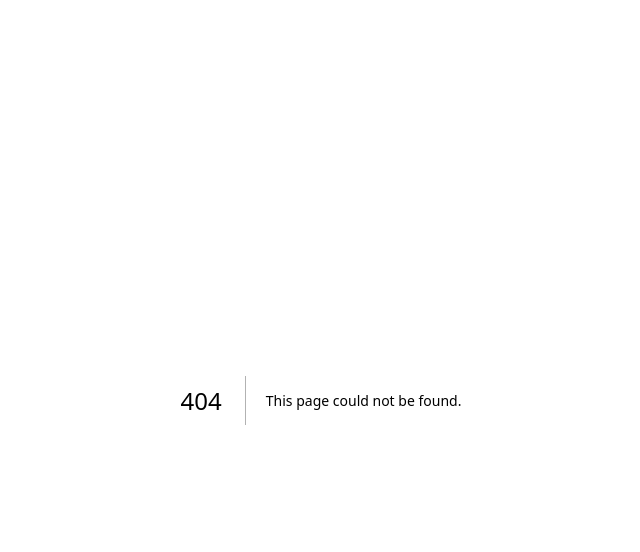
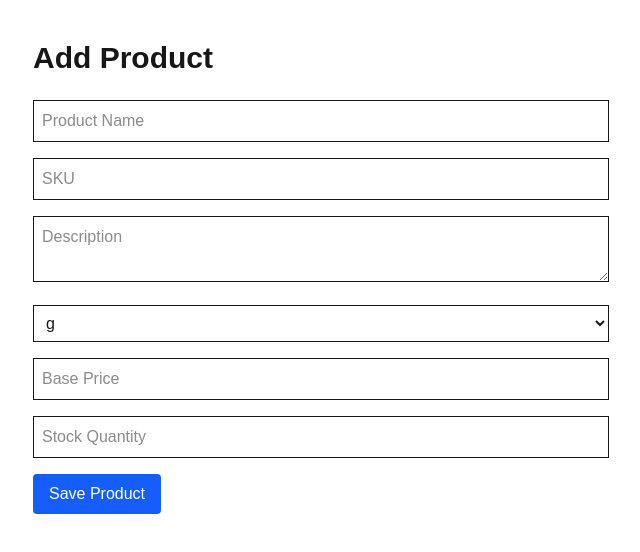
Before and after one commit to Leelaprasad818/aasamedchem-inventory-system, a Next.js app: page /admin/products/new in a window 1280 px wide. Before the commit this address had no page. Shown: the top 552 px of the page, without its empty margins (319-959 px from the left). Built offline with nearby package versions, Linux system fonts and the light colour scheme.

Commit message:
Added admin product management pages

```diff
--- a/app/admin/page.tsx
+++ b/app/admin/page.tsx
@@ -1,22 +1,26 @@
 export default function AdminDashboard() {
   return (
     <div className="p-8">
-      <h1 className="text-3xl font-bold">
+      <h1 className="text-3xl font-bold mb-6">
         Admin Dashboard
       </h1>
 
-      <div className="grid grid-cols-3 gap-4 mt-6">
-        <div className="border p-4 rounded">
-          Products
-        </div>
+      <div className="space-y-4">
 
-        <div className="border p-4 rounded">
+        <a
+          href="/admin/products"
+          className="block border p-4 rounded"
+        >
+          Product Management
+        </a>
+
+        <a
+          href="/admin/orders"
+          className="block border p-4 rounded"
+        >
           Orders
-        </div>
+        </a>
 
-        <div className="border p-4 rounded">
-          Inventory
-        </div>
       </div>
     </div>
   )
--- /dev/null
+++ b/app/admin/products/new/page.tsx
@@ -0,0 +1,54 @@
+export default function NewProductPage() {
+  return (
+    <div className="max-w-xl mx-auto mt-10">
+      <h1 className="text-3xl font-bold mb-6">
+        Add Product
+      </h1>
+
+      <form className="space-y-4">
+
+        <input
+          placeholder="Product Name"
+          className="w-full border p-2"
+        />
+
+        <input
+          placeholder="SKU"
+          className="w-full border p-2"
+        />
+
+        <textarea
+          placeholder="Description"
+          className="w-full border p-2"
+        />
+
+        <select className="w-full border p-2">
+          <option>g</option>
+          <option>kg</option>
+          <option>mL</option>
+          <option>L</option>
+          <option>item</option>
+        </select>
+
+        <input
+          type="number"
+          placeholder="Base Price"
+          className="w-full border p-2"
+        />
+
+        <input
+          type="number"
+          placeholder="Stock Quantity"
+          className="w-full border p-2"
+        />
+
+        <button
+          className="bg-blue-600 text-white px-4 py-2 rounded"
+        >
+          Save Product
+        </button>
+
+      </form>
+    </div>
+  )
+}
--- /dev/null
+++ b/app/admin/products/page.tsx
@@ -0,0 +1,55 @@
+export default function ProductsPage() {
+  const dummyProducts = [
+    {
+      id: 1,
+      name: "Sugar",
+      unit: "g",
+      price: "0.08",
+    },
+    {
+      id: 2,
+      name: "Milk",
+      unit: "mL",
+      price: "0.05",
+    },
+  ]
+
+  return (
+    <div className="p-8">
+      <div className="flex justify-between mb-6">
+        <h1 className="text-3xl font-bold">
+          Products
+        </h1>
+
+        <a
+          href="/admin/products/new"
+          className="bg-green-600 text-white px-4 py-2 rounded"
+        >
+          Add Product
+        </a>
+      </div>
+
+      <table className="w-full border">
+        <thead>
+          <tr>
+            <th className="border p-2">Name</th>
+            <th className="border p-2">Unit</th>
+            <th className="border p-2">Price</th>
+          </tr>
+        </thead>
+
+        <tbody>
+          {dummyProducts.map(product => (
+            <tr key={product.id}>
+              <td className="border p-2">{product.name}</td>
+              <td className="border p-2">{product.unit}</td>
+              <td className="border p-2">
+                ₹ {product.price}
+              </td>
+            </tr>
+          ))}
+        </tbody>
+      </table>
+    </div>
+  )
+}
```
